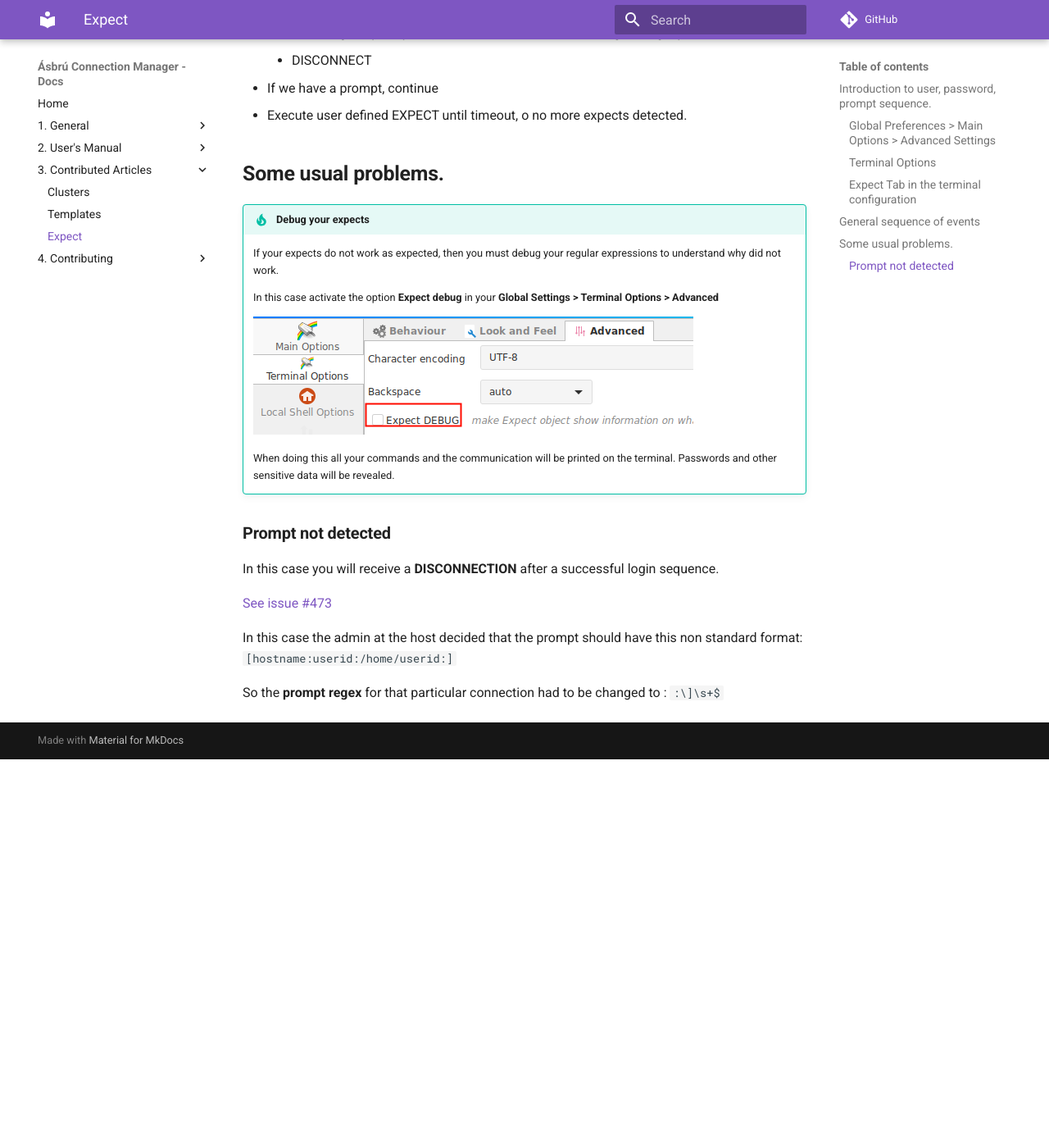
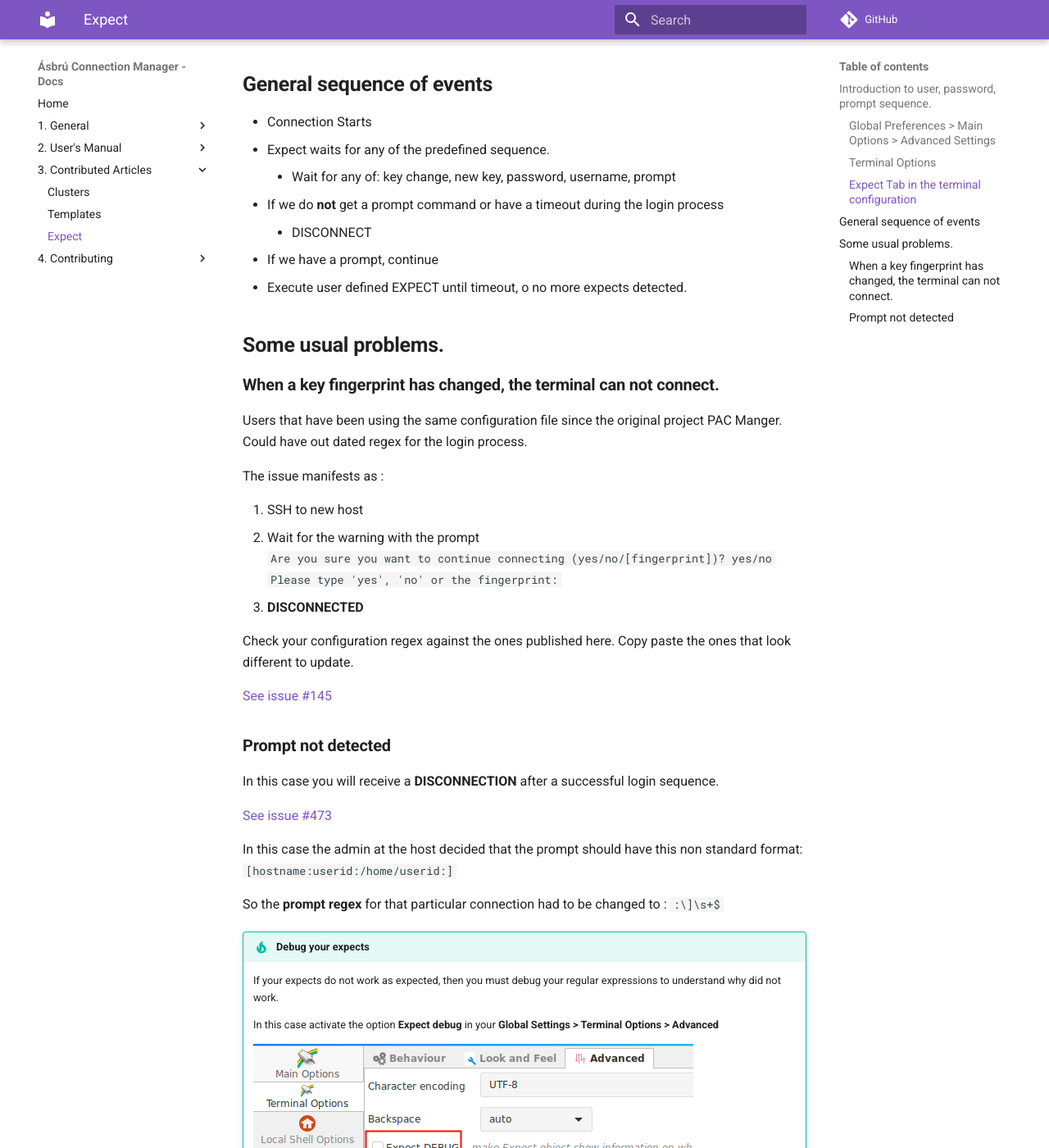
Before and after one commit to asbru-cm/asbru-cm, an MkDocs documentation site: the page built from doc/Managing/Expect.md, in a window 1280 px wide and 1400 px high, scrolled down 2940 px. Shown: the whole window at 82% size. Built offline with MkDocs 1.6.1 and Material for MkDocs 9.7.7, drawn with Linux system fonts in a browser that asks for light colours; comment, search, counter and statistics services are not loaded; before the commit the page ends 3866 px from its top, so only the background shows below that; some of the changed text lies outside the part shown.

Commit message:
document issues with old expects

```diff
--- a/doc/Managing/Expect.md
+++ b/doc/Managing/Expect.md
@@ -27,14 +27,20 @@
 
 + __PASSWORD prompt__: Regular expression that will detect your password prompt
     - When found will type your terminal password or passphrase for you.
+    - Regex : `(?mi)(pass(word|phrase)|contraseña).*?:\s*$`
 + __USERNAME prompt__: Regular expression that will detect your username prompt
     - When found will type your terminal username for you.
+    - Regex : `([lL]ogin|[uU]suario|([uU]ser-?)*[nN]ame.*|[uU]ser)\s*:\s*$`
 * __Command prompt__: Regular expression that will detect your command prompt
     - When found the automated login will pass actions to your configured Expects for the terminal (if there are any configured)
+    - Regex : `[#%\$>]|\:\/\s*$`
 * __Remote host key changed__: Regular expression that will detect when the process detected a change in the remote host key.
     - When found, the terminal will issue the add and accept sequence and continue.
+    - Regex : `.*ffending .*key in (.+?)\:(\d+).*`
 * __Host-key verification string__: Regular expression that will detect you are connecting to a new server and to accept the remote key automatically.
+    - Regex : `^.+ontinue connecting \(([^/]+)\/([^/]+)(?:[^)]+)?\)\?\s*$`
 * __Press any key to continue__: Regular expression that will detect a press any key to continue and send a new line for you.
+    - Regex : `.*(any key to continue|tecla para continuar).*`
 
 ### Terminal Options
 
@@ -81,15 +87,21 @@
 
 ## Some usual problems.
 
-!!! tip "Debug your expects"
-    If your expects do not work as expected, then you must debug your regular expressions to understand why did not work.
+### When a key fingerprint has changed, the terminal can not connect.
 
-    In this case activate the option __Expect debug__ in your __Global Settings > Terminal Options > Advanced__
+Users that have been using the same configuration file since the original project PAC Manger. Could have out dated regex for the login process.
 
-    ![](images/expect4.png)
+The issue manifests as :
 
-    When doing this all your commands and the communication will be printed on the terminal. Passwords and other sensitive data will be revealed.
+1. SSH to new host
+2. Wait for the warning with the prompt
+   `Are you sure you want to continue connecting (yes/no/[fingerprint])? yes/no`
+   `Please type 'yes', 'no' or the fingerprint: `
+3. __DISCONNECTED__
 
+Check your configuration regex against the ones published here. Copy paste the ones that look different to update.
+
+[See issue #145](https://github.com/asbru-cm/asbru-cm/issues/145)
 
 ### Prompt not detected
 
@@ -100,3 +112,12 @@
 In this case the admin at the host decided that the prompt should have this non standard format: `[hostname:userid:/home/userid:]`
 
 So the __prompt regex__ for that particular connection had to be changed to : `:\]\s+$`
+
+!!! tip "Debug your expects"
+    If your expects do not work as expected, then you must debug your regular expressions to understand why did not work.
+
+    In this case activate the option __Expect debug__ in your __Global Settings > Terminal Options > Advanced__
+
+    ![](images/expect4.png)
+
+    When doing this all your commands and the communication will be printed on the terminal. Passwords and other sensitive data will be revealed.
```
Also changed, not shown: doc/Manual/Preferences/MainOptions.md (+0 -5 lines).
